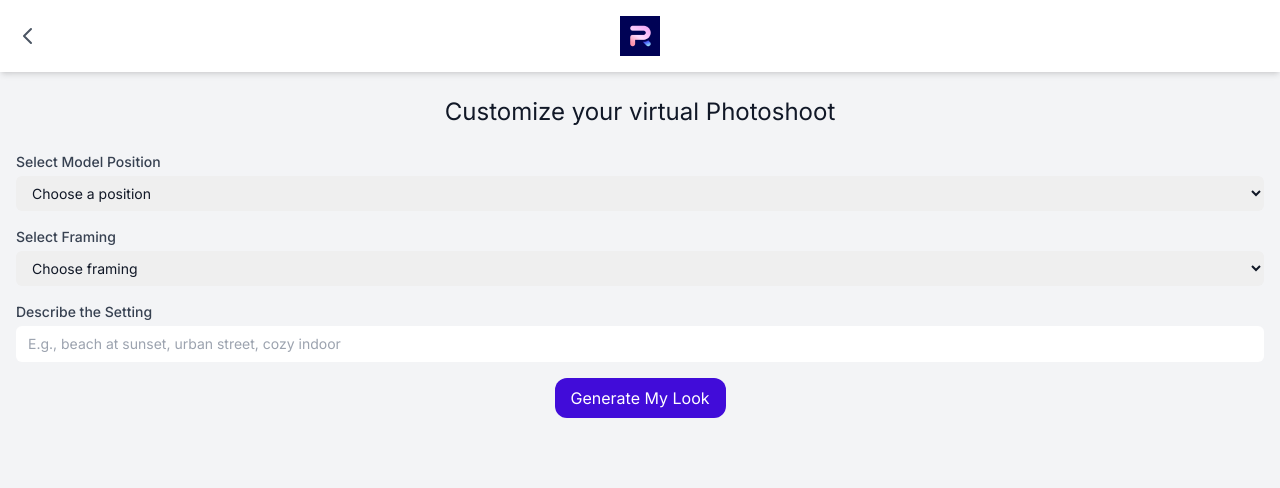
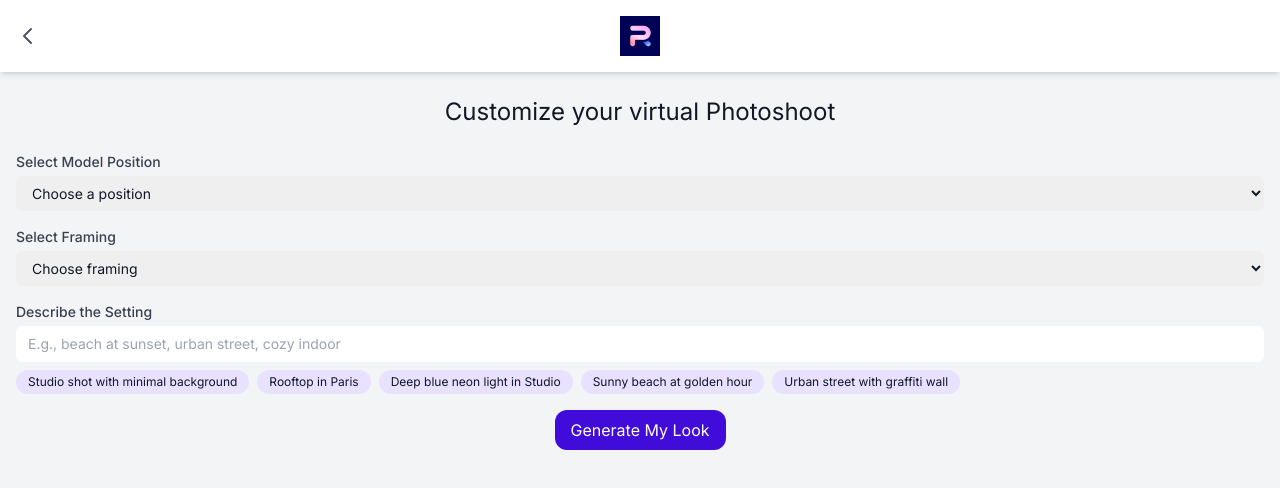
Before and after one commit to guillaumesimon/PR-virtual-model, a Next.js app: page /customization/1/1 in a window 1280 px wide. Shown: the top 488 px of the page. Built offline with nearby package versions, Linux system fonts and the light colour scheme.

Commit message:
Full fonctional Loop 2

```diff
--- a/app/customization/[productId]/[modelId]/page.tsx
+++ b/app/customization/[productId]/[modelId]/page.tsx
@@ -6,6 +6,14 @@ import { useRouter } from 'next/navigation'
 type CustomizationPageProps = {
   params: { productId: string; modelId: string }
 }
+
+const settingSuggestions = [
+  "Studio shot with minimal background",
+  "Rooftop in Paris",
+  "Deep blue neon light in Studio",
+  "Sunny beach at golden hour",
+  "Urban street with graffiti wall"
+]
 
 export default function CustomizationPage({ params }: CustomizationPageProps) {
   console.log('Rendering CustomizationPage for product:', params.productId, 'and model:', params.modelId)
@@ -20,6 +28,10 @@ export default function CustomizationPage({ params }: CustomizationPageProps) {
     const customization = { position, framing, setting }
     localStorage.setItem('customization', JSON.stringify(customization))
     router.push(`/generating/${params.productId}/${params.modelId}`)
+  }
+
+  const handleSettingSuggestionClick = (suggestion: string) => {
+    setSetting(suggestion)
   }
 
   return (
@@ -70,6 +82,18 @@ export default function CustomizationPage({ params }: CustomizationPageProps) {
             placeholder="E.g., beach at sunset, urban street, cozy indoor"
             className="mt-1 block w-full pl-3 pr-10 py-2 text-base border-gray-300 focus:outline-none focus:ring-blue-500 focus:border-blue-500 sm:text-sm rounded-md"
           />
+          <div className="mt-2 flex flex-wrap gap-2">
+            {settingSuggestions.map((suggestion, index) => (
+              <button
+                key={index}
+                type="button"
+                onClick={() => handleSettingSuggestionClick(suggestion)}
+                className="px-3 py-1 bg-[#e8e1ff] text-xs rounded-full hover:bg-opacity-80 transition-colors"
+              >
+                {suggestion}
+              </button>
+            ))}
+          </div>
         </div>
 
         <div className="flex justify-center">
--- a/app/generating/[productId]/[modelId]/page.tsx
+++ b/app/generating/[productId]/[modelId]/page.tsx
@@ -2,8 +2,6 @@
 
 import { useState, useEffect } from 'react'
 import { useParams, useRouter } from 'next/navigation'
-import { productModels } from '../../../utils/productModels'
-import { modelModels } from '../../../utils/modelModels'
 import LoadingSpinner from '../../../components/LoadingSpinner'
 
 export default function GeneratingPage() {
@@ -14,8 +12,6 @@ export default function GeneratingPage() {
 
   useEffect(() => {
     const generateImage = async () => {
-      const product = productModels[productId as string]
-      const model = modelModels[modelId as string]
       const customization = JSON.parse(localStorage.getItem('customization') || '{}')
 
       try {
--- a/app/results/[productId]/[modelId]/page.tsx
+++ b/app/results/[productId]/[modelId]/page.tsx
@@ -30,7 +30,7 @@ export default function ResultsPage({ params }: ResultsPageProps) {
 
   return (
     <div className="container mx-auto px-4 py-6">
-      <h1 className="text-xl sm:text-2xl mb-6 text-center">Here's Your Fabulous Look!</h1>
+      <h1 className="text-xl sm:text-2xl mb-6 text-center">Here&apos;s Your Fabulous Look!</h1>
 
       <div className="grid grid-cols-2 gap-4">
         {generatedImages.map((image, index) => (
```
